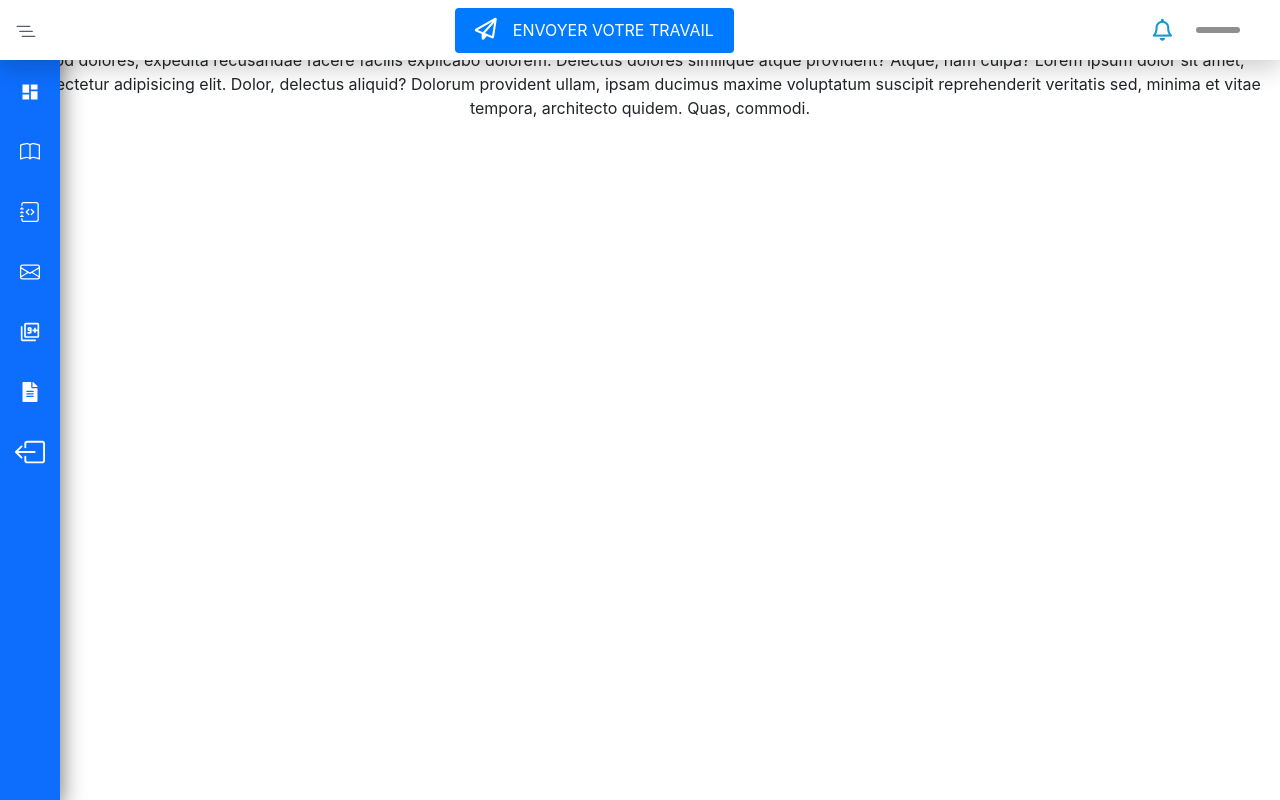
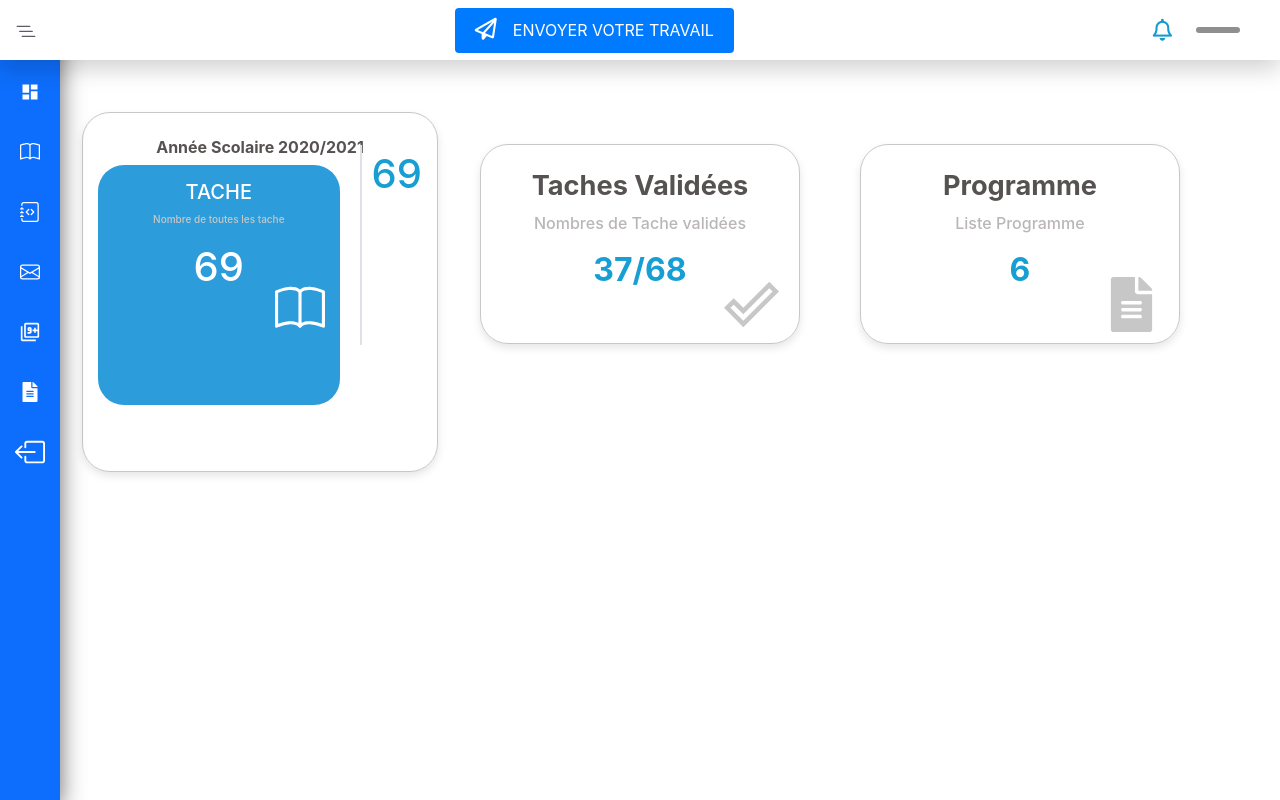
Before and after one commit to thierno-ba04/tache-21, a React (Create React App) app: page / in a window 1280 px wide. Built offline with nearby package versions, Linux system fonts and the light colour scheme.

Commit message:
first commit

```diff
--- a/src/pagesEtudiant/dashboard/DashboardEtudiant.jsx
+++ b/src/pagesEtudiant/dashboard/DashboardEtudiant.jsx
@@ -1,15 +1,58 @@
-// import SidebarEtudiant from "../components/SidebarEtudiant";
-
+import { Col, Container, Row } from "react-bootstrap";
 import SidebarEtudiant from "../../components/SidebarEtudiant";
+import { MdOutlineDoneOutline, MdOutlineSupervisorAccount } from "react-icons/md";
+import "./dashboard.css";
+import { FaFileAlt } from "react-icons/fa";
+import { BsBook } from "react-icons/bs";
 
 const DashboardEtudiant = () => {
-    return (
-        <div>
-            Lorem ipsum, dolor sit amet consectetur adipisicing elit. Vel quam quia a suscipit omnis veritatis. Consequuntur reprehenderit architecto, quae, dolore beatae cum dolorem tempore nemo rerum praesentium consectetur enim eaque!
-            Lorem ipsum dolor sit amet consectetur adipisicing elit. Nihil rem voluptate modi laudantium officiis quod dolores, expedita recusandae facere facilis explicabo dolorem. Delectus dolores similique atque provident? Atque, nam culpa?
-            Lorem ipsum dolor sit amet, consectetur adipisicing elit. Dolor, delectus aliquid? Dolorum provident ullam, ipsam ducimus maxime voluptatum suscipit reprehenderit veritatis sed, minima et vitae tempora, architecto quidem. Quas, commodi.
-        </div>
-     );
-}
+  return (
+    <div className="main">
+      <Container>
+        <Row>
+          <Col lg={4} md={4}>
+            <div className="main-card">
+              <h6>Année Scolaire 2020/2021</h6>
+              <div className="div_mer">
+                <div className="div-1">
+                  <h5>TACHE</h5>
+                  <p>Nombre de toutes les tache</p>
+                  <h1>69</h1>
+                  <span className="icones-perso">
+                    <BsBook size={50} />
+                  </span>
+                </div>
+                <div className="border"></div>
+                <div className="div-2">
+                  <h2>69</h2>
+                </div>
+              </div>
+            </div>
+          </Col>
+          <Col lg={4} md={4}>
+            <div className="main-card main-card2">
+              <h5>Taches Validées</h5>
+              <p>Nombres de Tache validées</p>
+              <h4>37/68</h4>
+              <span className="icones-perso2">
+                <MdOutlineDoneOutline size={55} />
+              </span>
+            </div>
+          </Col>
+          <Col lg={4} md={4}>
+            <div className="main-card main-card2">
+              <h5>Programme</h5>
+              <p>Liste Programme</p>
+              <h4>6</h4>
+              <span className="icones-perso2">
+                <FaFileAlt size={55} />
+              </span>
+            </div>
+          </Col>
+        </Row>
+      </Container>
+    </div>
+  );
+};
 
 export default DashboardEtudiant;
--- a/src/pagesEtudiant/dashboard/dashboard.css
+++ b/src/pagesEtudiant/dashboard/dashboard.css
@@ -0,0 +1,198 @@
+.main {
+    display: block;
+    justify-content: center;
+    align-items: center;
+    margin-left: auto;
+    margin-top: 7rem;
+    /* padding: 20px; */
+  }
+
+  .dashboardtab {
+    display: flex;
+    justify-content: center;
+    align-items: center;
+    margin-top: 5rem;
+  }
+
+  .main-card {
+    background: linear-gradient(180deg, #ffffff 0%, #ffffff 100%);
+    border-radius: 28px;
+    margin: auto;
+    width: 100%;
+    height: 45vh;
+    padding: 15px;
+    padding-top: 25px;
+    border: 1px solid #c7c7c7;
+    box-shadow: 0 4px 8px rgba(0, 0, 0, 0.1);
+    transition: transform 0.3s, box-shadow 0.3s;
+  }
+
+  .main-card:hover {
+    transform: scale(1.05);
+    box-shadow: 0 8px 16px rgba(0, 0, 0, 0.2);
+  }
+
+  .main-card h6 {
+    color: #575252;
+    font-weight: bold;
+    font-size: 1rem;
+  }
+
+  .div_mer {
+    display: flex;
+  }
+
+  .div-1 {
+    width: 100%;
+    height: 30vh;
+    border-radius: 26px;
+    color: white;
+    padding: 15px;
+    font-weight: 500;
+    background-color: #2d9cdb;
+  }
+
+  .div-1 p {
+    font-size: 10px;
+    color: #c7c7c7;
+    font-weight: 500;
+  }
+
+  .div-2 {
+    padding-left: 10px;
+  }
+
+  .div-2 p {
+    font-size: 10px;
+    color: #bbb6b6;
+  }
+
+  .div-2 h2 {
+    color: #179fd4;
+    font-weight: 500;
+    font-size: 2.5rem;
+    margin-top: -15px;
+  }
+
+  .div-2 .span1 {
+    font-size: 15px;
+    color: green;
+  }
+
+  .div-2 .span2 {
+    font-size: 15px;
+    color: red;
+  }
+
+  .border {
+    margin-left: 20px;
+    margin-top: -20px;
+    height: 200px;
+  }
+
+  .icones-perso {
+    float: right;
+    font-weight: 700;
+    margin-top: -15px;
+  }
+
+  .icones-perso2 {
+    float: right;
+    color: #c7c7c7;
+    font-weight: 700;
+    margin-top: -20px;
+  }
+
+  .main-card2 {
+    background: linear-gradient(180deg, #ffffff 0%, #ffffff 100%);
+    border-radius: 28px;
+    margin: auto;
+    margin-top: 2rem;
+    width: 90%;
+    height: 200px;
+    padding: 20px;
+    padding-top: 25px;
+    border: 1px solid #c7c7c7;
+    box-shadow: 0 4px 8px rgba(0, 0, 0, 0.1);
+    transition: transform 0.3s, box-shadow 0.3s;
+  }
+
+  .main-card2:hover {
+    transform: scale(1.05);
+    box-shadow: 0 8px 16px rgba(0, 0, 0, 0.2);
+  }
+
+  .main-card2 p {
+    color: #bbb6b6;
+    font-weight: 500;
+  }
+
+  .main-card2 h5 {
+    color: #575252;
+    font-weight: bold;
+    font-size: 1.7rem;
+  }
+
+  .main-card2 h4 {
+    color: #179fd4;
+    font-weight: bold;
+    font-size: 2rem;
+  }
+
+  @media screen and (max-width: 320px) {
+    .div-2 p {
+      font-size: 9px;
+      color: #bbb6b6;
+    }
+
+    .div-2 h2 {
+      color: #179fd4;
+      font-weight: 500;
+      font-size: 1.7rem;
+      margin-top: -15px;
+    }
+
+    .icones-perso2 {
+      float: right;
+      color: #c7c7c7;
+      font-weight: 700;
+      margin-top: -30px;
+    }
+
+    .div-2 .span1 {
+      font-size: 10px;
+      color: green;
+    }
+
+    .div-2 .span2 {
+      font-size: 10px;
+      color: red;
+    }
+
+    .border {
+      margin-left: 20px;
+      margin-top: -5px;
+      height: 160px;
+    }
+  }
+
+  @media screen and (max-width: 768px) {
+    .div-2 p {
+      font-size: 9px;
+      color: #bbb6b6;
+    }
+
+    .div-2 h2 {
+      color: #179fd4;
+      font-weight: 500;
+      font-size: 1.7rem;
+      margin-top: -15px;
+    }
+
+    .icones-perso2 {
+      float: right;
+      color: #c7c7c7;
+      font-weight: 700;
+      margin-top: -30px;
+    }
+  }
--- a/src/pagesEtudiant/tache/Tache.jsx
+++ b/src/pagesEtudiant/tache/Tache.jsx
@@ -3,10 +3,7 @@ import "./tache.css";
 
 const Tache = () => {
   return (
-    <div
-      className="mere-tache"
-      style={{ marginTop: "80px , paddingTop: 120px" }}
-    >
+    <div className="mere-tache" style={{ marginTop: "80px", paddingTop: "120px" }}>
       {/* <div className="d-flex ">
         <div className="">
             <p>DASHBOARD / TACHE</p>
@@ -23,24 +20,25 @@ const Tache = () => {
                 Tache N:1
                 <p>durée: 2h</p>
                 <h6>Syllabus</h6>
-                <p>HTML/CSS_2024</p> <br /> <br />
+                <p>HTML/CSS_2024</p>
+                <br />
                 <br />
                 <p>démarée il y a un an</p>
               </div>
               <div className="ms-3 mt-3">
                 <h5 className="h5tache">Tache:00</h5>
                 <p>
-                  1. Vous créez un dossier sur Google Drive nommé Prénom Nom .
+                  1. Vous créez un dossier sur Google Drive nommé Prénom Nom.
                   Vous créez à l’intérieur un dossier pour chaque projet. Vous y
                   mettrez vos captures d’écran et vos réalisations par la suite.
                   Vous partagez le dossier avec le mail
                   contact.elearnign@gmail.com.
-                </p>{" "}
+                </p>
                 <br />
                 <br />
                 <div className="lienutiles">
                   <p className="p-lien">
-                    Liens utiles : <br />{" "}
+                    Liens utiles : <br />
                   </p>
                   <a href="https://drive.google.com/drive/my-drive">
                     https://drive.google.com/drive/my-drive
@@ -66,7 +64,8 @@ const Tache = () => {
                 Tache N:2
                 <p>durée: 2h</p>
                 <h6>Syllabus</h6>
-                <p>HTML/CSS_2024</p> <br /> <br />
+                <p>HTML/CSS_2024</p>
+                <br />
                 <br />
               </div>
               <div className="ms-3 mt-3">
@@ -74,20 +73,19 @@ const Tache = () => {
                   Tâche 01 : Les bases du HTML5 et CSS3
                 </h5>
                 <p>
-                  Faire des recherches sur les éditeurs de textes Suivre ce
+                  Faire des recherches sur les éditeurs de textes. Suivre ce
                   tutoriel et reproduire soigneusement tous les exercices sur
-                  votre éditeur <p className="deplace">de texte.</p>{" "}
+                  votre éditeur de texte.
                 </p>
                 <br />
                 <br />
                 <div className="lienutiles">
                   <p className="p-lien">
-                    Liens utiles : <br />{" "}
+                    Liens utiles : <br />
                   </p>
                   <a
                     className="a-tache1"
-                    href="https://www.youtube.com/playlist?list=PLwLsbqvBlImHG5yeUCXJ1aqNMgUKi1NK3
-"
+                    href="https://www.youtube.com/playlist?list=PLwLsbqvBlImHG5yeUCXJ1aqNMgUKi1NK3"
                   >
                     https://www.youtube.com/playlist?list=PLwLsbqvBlImHG5yeUCXJ1aqNMgUKi1NK3
                   </a>
@@ -109,31 +107,31 @@ const Tache = () => {
           <Col lg={10} md={12}>
             <div className="bg-tache d-md-flex ">
               <div className="borderReight ms-4 mt-3">
-                Tache N:2
+                Tache N:3
                 <p>durée: 2h</p>
                 <h6>Syllabus</h6>
-                <p>HTML/CSS_2024</p> <br /> <br />
+                <p>HTML/CSS_2024</p>
+                <br />
                 <br />
               </div>
               <div className="ms-3 mt-3">
                 <h5 className="h5tache1">
-                  Tâche 01 : Les bases du HTML5 et CSS3
+                  Tâche 02 : Les bases du HTML5 et CSS3
                 </h5>
                 <p>
-                  Faire des recherches sur les éditeurs de textes Suivre ce
+                  Faire des recherches sur les éditeurs de textes. Suivre ce
                   tutoriel et reproduire soigneusement tous les exercices sur
-                  votre éditeur <p className="deplace">de texte.</p>{" "}
+                  votre éditeur de texte.
                 </p>
                 <br />
                 <br />
                 <div className="lienutiles">
                   <p className="p-lien">
-                    Liens utiles : <br />{" "}
+                    Liens utiles : <br />
                   </p>
                   <a
                     className="a-tache1"
-                    href="https://www.youtube.com/playlist?list=PLwLsbqvBlImHG5yeUCXJ1aqNMgUKi1NK3
-"
+                    href="https://www.youtube.com/playlist?list=PLwLsbqvBlImHG5yeUCXJ1aqNMgUKi1NK3"
                   >
                     https://www.youtube.com/playlist?list=PLwLsbqvBlImHG5yeUCXJ1aqNMgUKi1NK3
                   </a>
```
